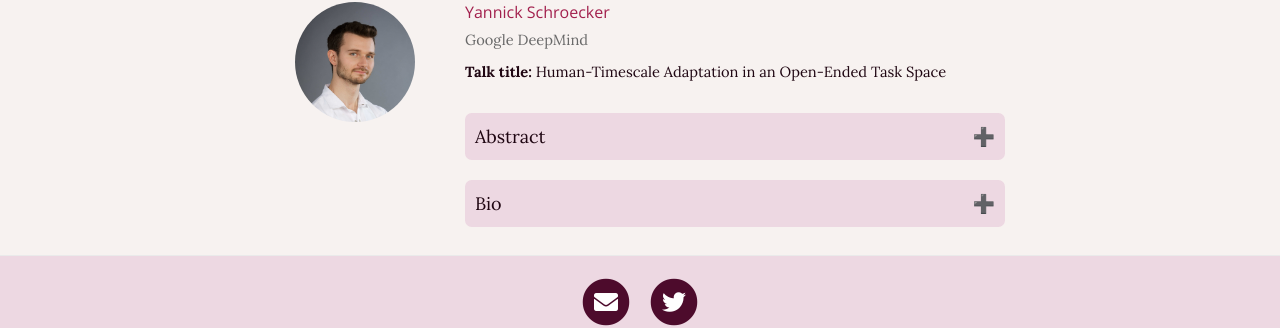
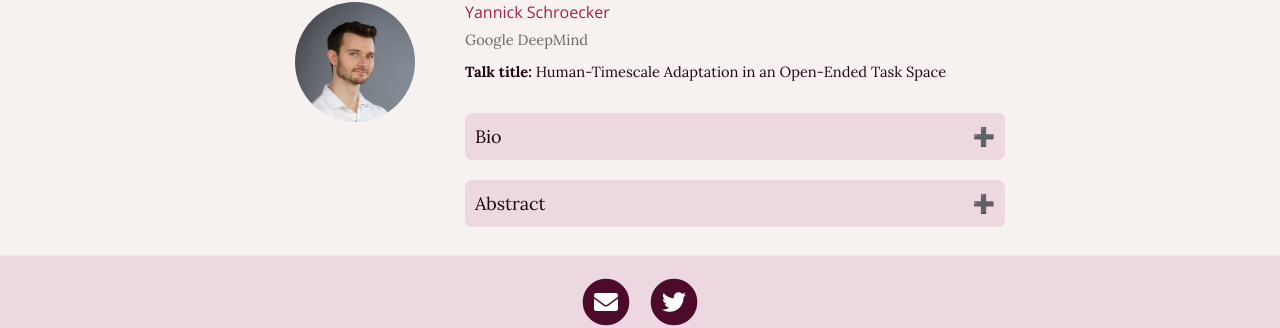
Before and after one commit to nmady/imol-workshop.github.io, a Jekyll site: the page built from speakers.md, in a window 1280 px wide and 900 px high, scrolled down 1265 px. Shown: the part 485-813 px from the top of the window. Built offline with Jekyll 4.4.1, drawn with Linux system fonts in a browser that asks for light colours; nearby versions of some CDN libraries.

Commit message:
update doina info

```diff
--- a/speakers.md
+++ b/speakers.md
@@ -259,6 +259,12 @@ of Canada, noted for her fundamental contributions to reinforcement learning. Dr
         <b>Talk title: </b>  Human-Timescale Adaptation in an Open-Ended Task Space
     </p>
 
+ <button type="button" class="collapsible">Bio</button>
+    <div class="content">
+        <p style='margin-top: 5pt;font-size: 11pt;'>
+Yannick Schroecker is a Research Scientist at Google DeepMind. His recent work is on reinforcement-learning and meta-learning with a focus on online reinforcement learning in large-scale multi-task domains. Prior to this, he obtained a PhD at Georgia Tech for his work on imitation learning.
+        </p>
+    </div>
 
     <button type="button" class="collapsible">Abstract</button>
     <div class="content">
@@ -267,12 +273,7 @@ of Canada, noted for her fundamental contributions to reinforcement learning. Dr
         </p>
     </div>
 
-  <button type="button" class="collapsible">Bio</button>
-    <div class="content">
-        <p style='margin-top: 5pt;font-size: 11pt;'>
-Yannick Schroecker is a Research Scientist at Google DeepMind. His recent work is on reinforcement-learning and meta-learning with a focus on online reinforcement learning in large-scale multi-task domains. Prior to this, he obtained a PhD at Georgia Tech for his work on imitation learning.
-        </p>
-    </div>
+
 
   </div>
 </div>
```
